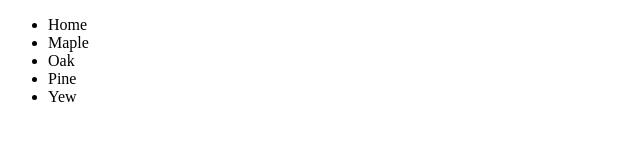
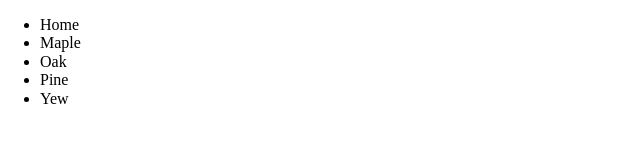
Before and after one commit to jenny0927/Trees, a website: page index.html in a window 1280 px wide. Shown: the whole page, without its empty margins (0-640 px from the left). Drawn offline with nearby package versions, Linux system fonts and the light colour scheme.

Commit message:
use normalize css
I did a yarn install

Signed-off-by: Kushal Hada (developer) <kushaldeveloper@gmail.com>

```diff
--- a/index.html
+++ b/index.html
@@ -4,6 +4,8 @@
 <head>
     <script src="https://polygit.org/webcomponentsjs+1.0.0-rc.5/components/webcomponentsjs/webcomponents-loader.js"></script>
     <link rel="import" href="custom-element.html">
+    <link rel="stylesheet" type="text/css" href="node_modules/normalize.css/normalize.css">
+
 </head>
 
 <body>
```
